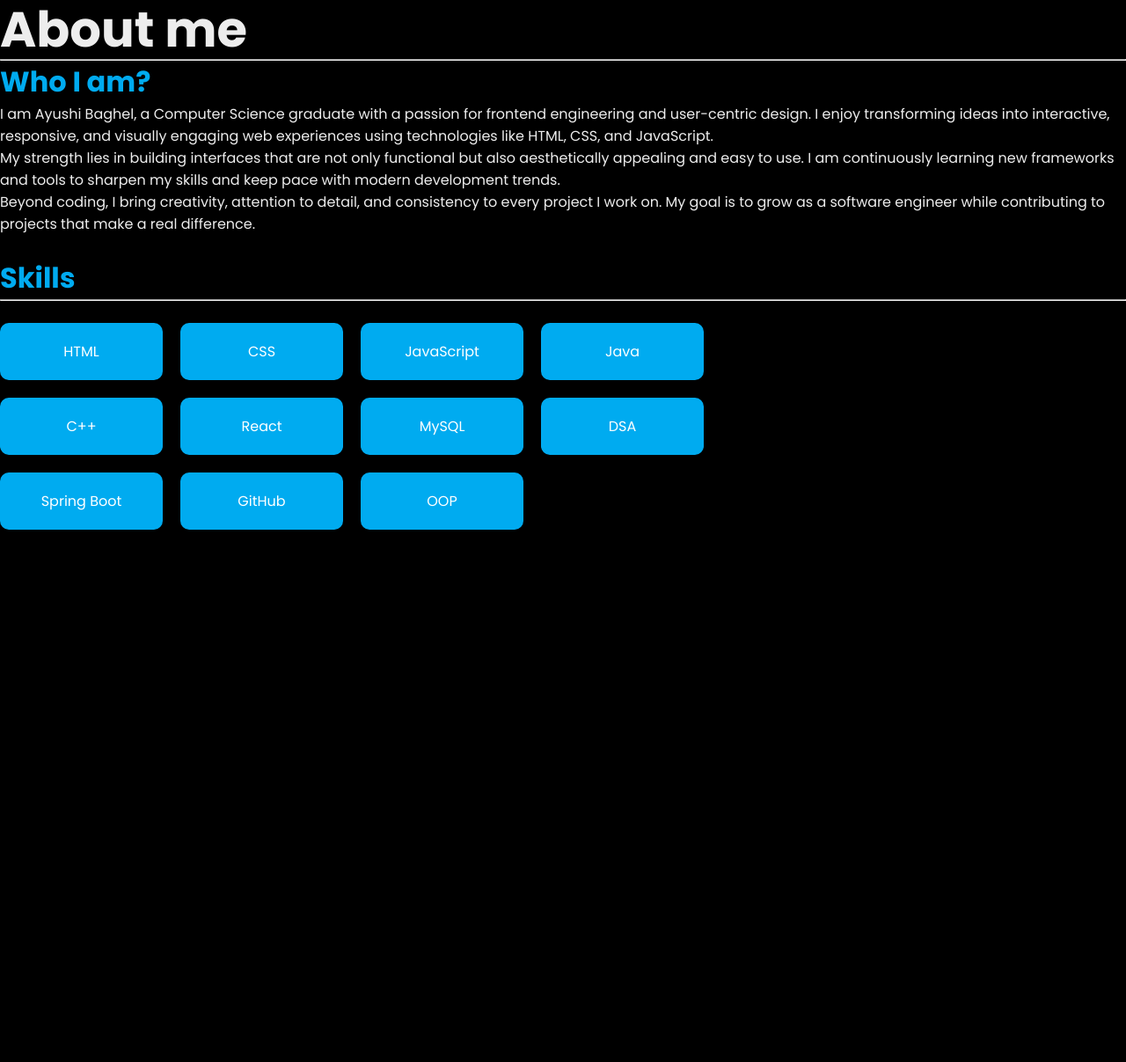
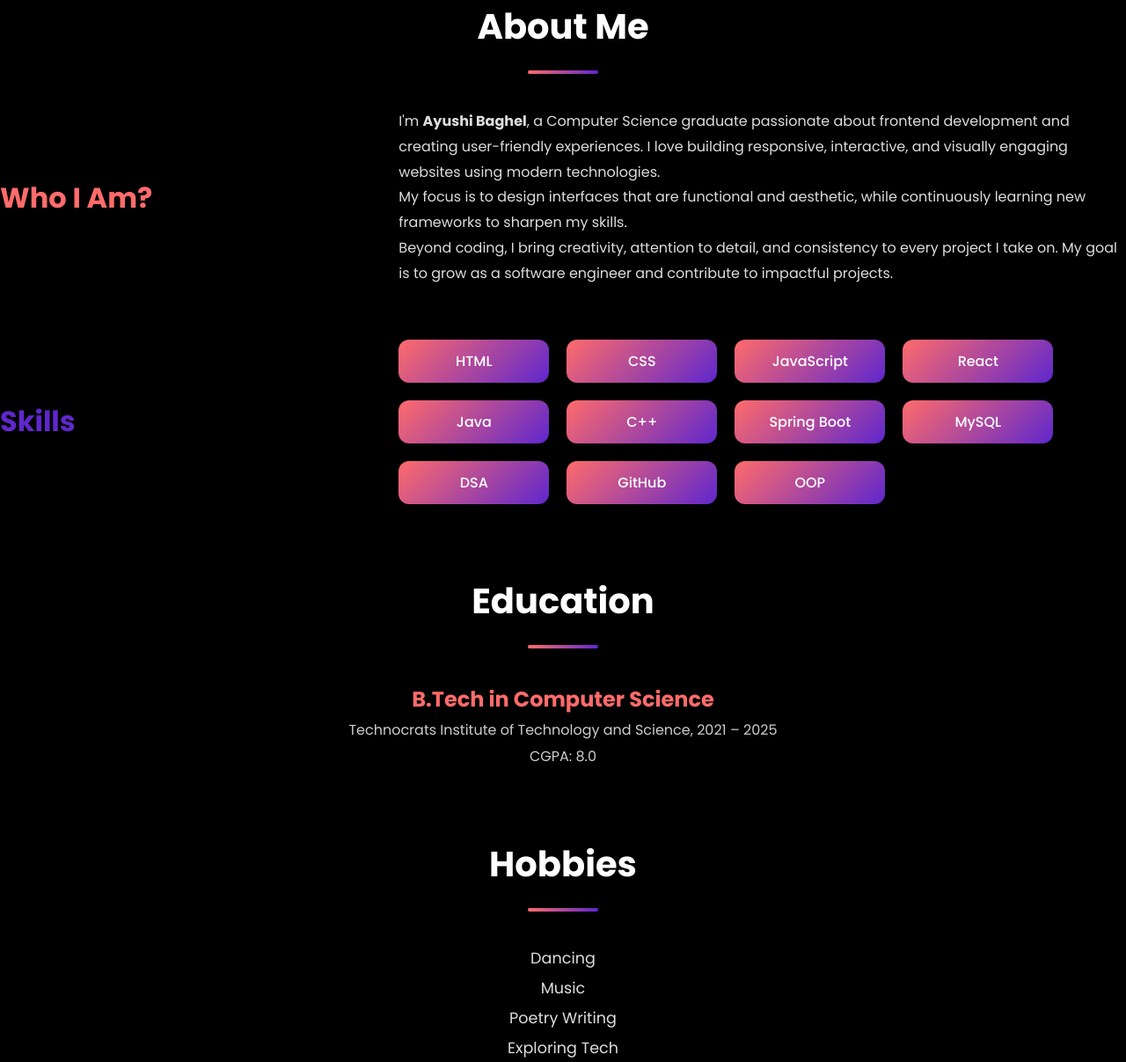
Before and after one commit to ayushibaghel3/Portfolio-, a plain HTML site: page About.html in a window 1280 px wide. Shown: the whole page at 88% size. Before the commit the page ends 800 px from the top, so only its background shows below. Drawn offline with nearby package versions, Linux system fonts and the light colour scheme.

Commit message:
Added picture and updated files

```diff
--- a/About.html
+++ b/About.html
@@ -11,54 +11,83 @@
     <title>About</title>
 </head>
 <body>
-     <section class="About">
-      <div class="About-content">
+    <section class="about">
+  <h1 class="main-title">About Me</h1>
+  <hr />
 
-        <h1>About me</h1>
-        <hr/>
-        <h3 allign="left">
-        <h3> Who I am?</h3>
-       <p >
-        I am Ayushi Baghel, a Computer Science graduate with a passion
-        for frontend engineering and user-centric design. I enjoy
-        transforming ideas into interactive, responsive, and visually
-        engaging web experiences using technologies like HTML, CSS, and JavaScript.
+  <div class="about-grid">
+    <!-- Left Side: Heading -->
+    <div class="about-heading">
+      <h2>Who I Am?</h2>
+    </div>
+
+    <!-- Right Side: Content -->
+    <div class="about-text">
+      <p>
+        I'm <strong>Ayushi Baghel</strong>, a Computer Science graduate passionate about
+        frontend development and creating user-friendly experiences. I love building
+        responsive, interactive, and visually engaging websites using modern technologies.
       </p>
-
       <p>
-        My strength lies in building interfaces that are not only functional but
-        also aesthetically appealing and easy to use. I am continuously learning
-        new frameworks and tools to sharpen my skills and keep pace with modern
-        development trends.
+        My focus is to design interfaces that are functional and aesthetic, while
+        continuously learning new frameworks to sharpen my skills.
       </p>
-
       <p>
         Beyond coding, I bring creativity, attention to detail, and consistency to
-        every project I work on. My goal is to grow as a software engineer while
-        contributing to projects that make a real difference.
+        every project I take on. My goal is to grow as a software engineer and
+        contribute to impactful projects.
       </p>
-      <br/>
+    </div>
+  </div>
 
-      <h3>Skills</h3>
-      <hr/>
-      <br/>
-<div class = "Skills">
+  <div class="skills-grid">
+    <!-- Left Side: Heading -->
+    <div class="skills-heading">
+      <h2>Skills</h2>
+    </div>
+
+    <!-- Right Side: Skill Boxes -->
     <div class="skills-container">
       <div class="skill-box">HTML</div>
       <div class="skill-box">CSS</div>
       <div class="skill-box">JavaScript</div>
+      <div class="skill-box">React</div>
       <div class="skill-box">Java</div>
       <div class="skill-box">C++</div>
-    <div class="skill-box">React</div>
+      <div class="skill-box">Spring Boot</div>
       <div class="skill-box">MySQL</div>
       <div class="skill-box">DSA</div>
-    <div class="skill-box">Spring Boot</div>
       <div class="skill-box">GitHub</div>
       <div class="skill-box">OOP</div>
     </div>
   </div>
+</section>
 
+<!-- Education Section -->
+<section class="education">
+  <h1 class="main-title">Education</h1>
+  <hr />
+  <div class="edu-content">
+    <h3>B.Tech in Computer Science</h3>
+    <p>Technocrats Institute of Technology and Science, 2021 – 2025</p>
+    <p>CGPA: 8.0</p>
   </div>
+</section>
+
+<!-- Hobbies Section -->
+<section class="hobbies">
+  <h1 class="main-title">Hobbies</h1>
+  <hr />
+  <ul>
+    <li>Dancing</li>
+    <li>Music</li>
+    <li>Poetry Writing</li>
+    <li>Exploring Tech</li>
+  </ul>
+  </section>
+
+
+
 
 </body>
 </html>
--- a/style.css
+++ b/style.css
@@ -243,27 +243,74 @@ body {
     opacity: 0.8;
 }
 
-/* .About-content {
-      background: #000;
-      font-family: Arial, sans-serif;
-      display: flex;
-      justify-content: center;
-      align-items: center;
-      min-height: 100vh;
-    } */
-     .About-content h1 {
-  position: relative;
-  font-size: 56px;
-  font-weight: 700;
-  line-height: 1.2;
+.main-title {
+  text-align: center;
+  font-size: 2.5rem;
+  margin-bottom: 20px;
+  color: #fff;
 }
 
-    .About-content h3 {
-  font-size: 32px;
-  font-weight: 700;
-  color: #00abf0;
+hr {
+  width: 80px;
+  height: 4px;
+  border: none;
+  margin: 0 auto 40px;
+  border-radius: 2px;
+  background: linear-gradient(90deg, #ff6b6b, #5f27cd);
 }
 
+/* Grid layout for About */
+.main-title {
+  text-align: center;
+  font-size: 2.5rem;
+  margin-bottom: 20px;
+  color: #fff;
+}
+
+hr {
+  width: 80px;
+  height: 4px;
+  border: none;
+  margin: 0 auto 40px;
+  border-radius: 2px;
+  background: linear-gradient(90deg, #ff6b6b, #5f27cd);
+}
+
+/* Grid layout for About */
+.about-grid {
+  display: grid;
+  grid-template-columns: 1fr 2fr; /* heading left, content right */
+  gap: 40px;
+  align-items: center;
+  margin-bottom: 60px;
+}
+
+.about-heading h2 {
+  font-size: 2rem;
+  color: #ff6b6b;
+  text-align: left;
+}
+
+.about-text {
+  font-size: 1rem;
+  line-height: 1.8;
+  color: #ddd;
+}
+
+/* Grid layout for Skills */
+.skills-grid {
+  display: grid;
+  grid-template-columns: 1fr 2fr; /* heading left, boxes right */
+  gap: 40px;
+  align-items: center;
+  margin-top: 60px;
+}
+
+.skills-heading h2 {
+  font-size: 2rem;
+  color: #5f27cd;
+  text-align: left;
+}
 
 .skills-container {
       display: grid;
@@ -274,20 +321,47 @@ body {
     }
 
 .skill-box {
-      background: #00abf0;
+  background: linear-gradient(135deg, #ff6b6b, #5f27cd);
   color: #fff;
-      padding: 20px;
+  padding: 12px;
   text-align: center;
-      border-radius: 10px;
+  border-radius: 12px;
+  font-weight: 500;
   transition: transform 0.3s ease, box-shadow 0.3s ease;
   cursor: pointer;
 }
 
 .skill-box:hover {
   transform: translateY(-10px);
-      box-shadow: 0 0 20px #00abf0, 0 0 40px #00abf0;
+  box-shadow: 0 0 20px #5f27cd, 0 0 40px #5f27cd;
 }
 
+/* Education & Hobbies Sections */
+.education, .hobbies {
+  margin-top: 80px;
+  text-align: center;
+}
+
+.edu-content h3 {
+  font-size: 1.5rem;
+  color: #ff6b6b;
+}
+
+.edu-content p {
+  color: #ccc;
+  margin: 5px 0;
+}
+
+.hobbies ul {
+  list-style: none;
+  padding: 0;
+}
+
+.hobbies li {
+  font-size: 1.1rem;
+  margin: 8px 0;
+  color: #ddd;
+}
 
 
 @keyframes showRight {
```
Lines whose indentation alone changed are shown as unchanged.
